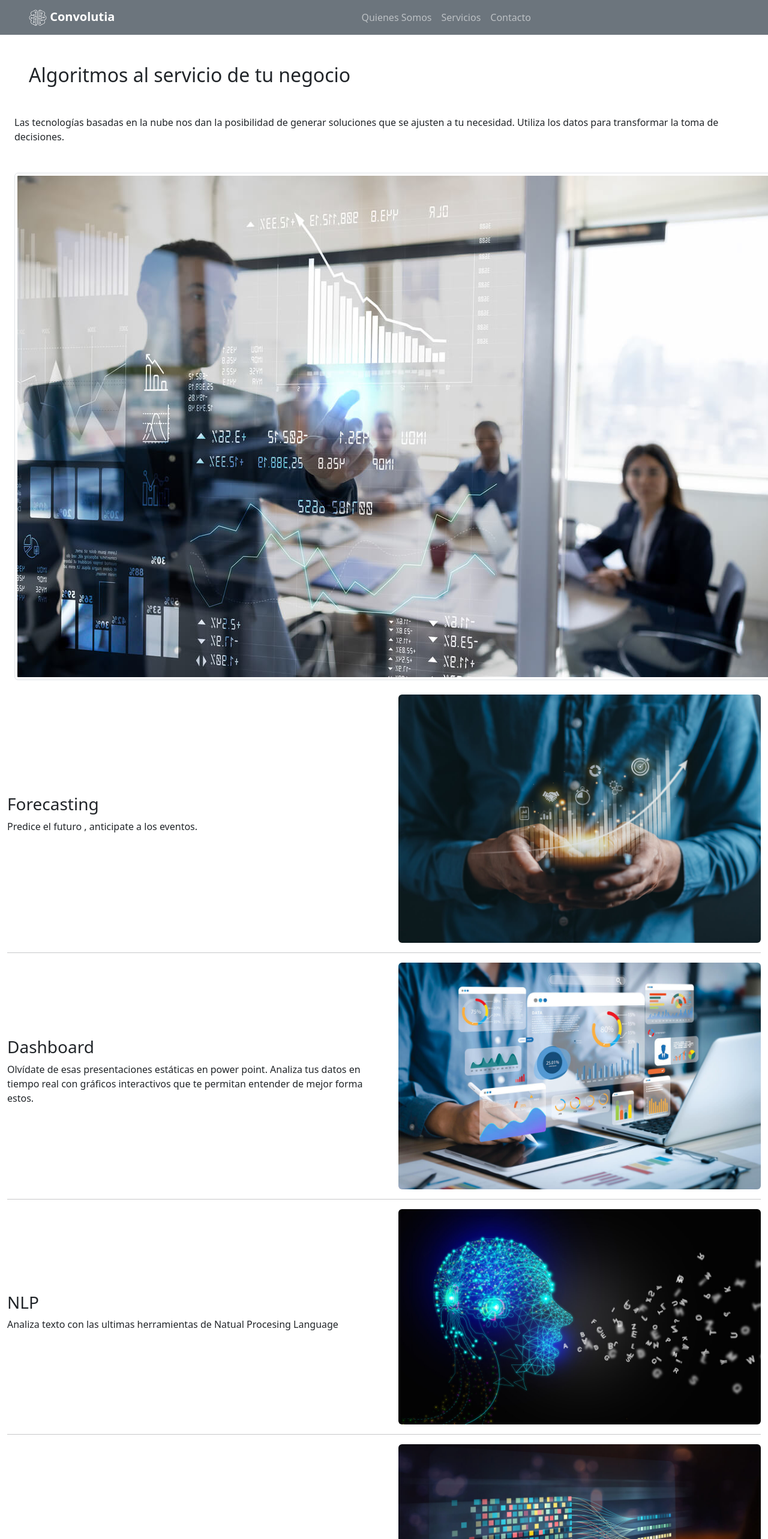
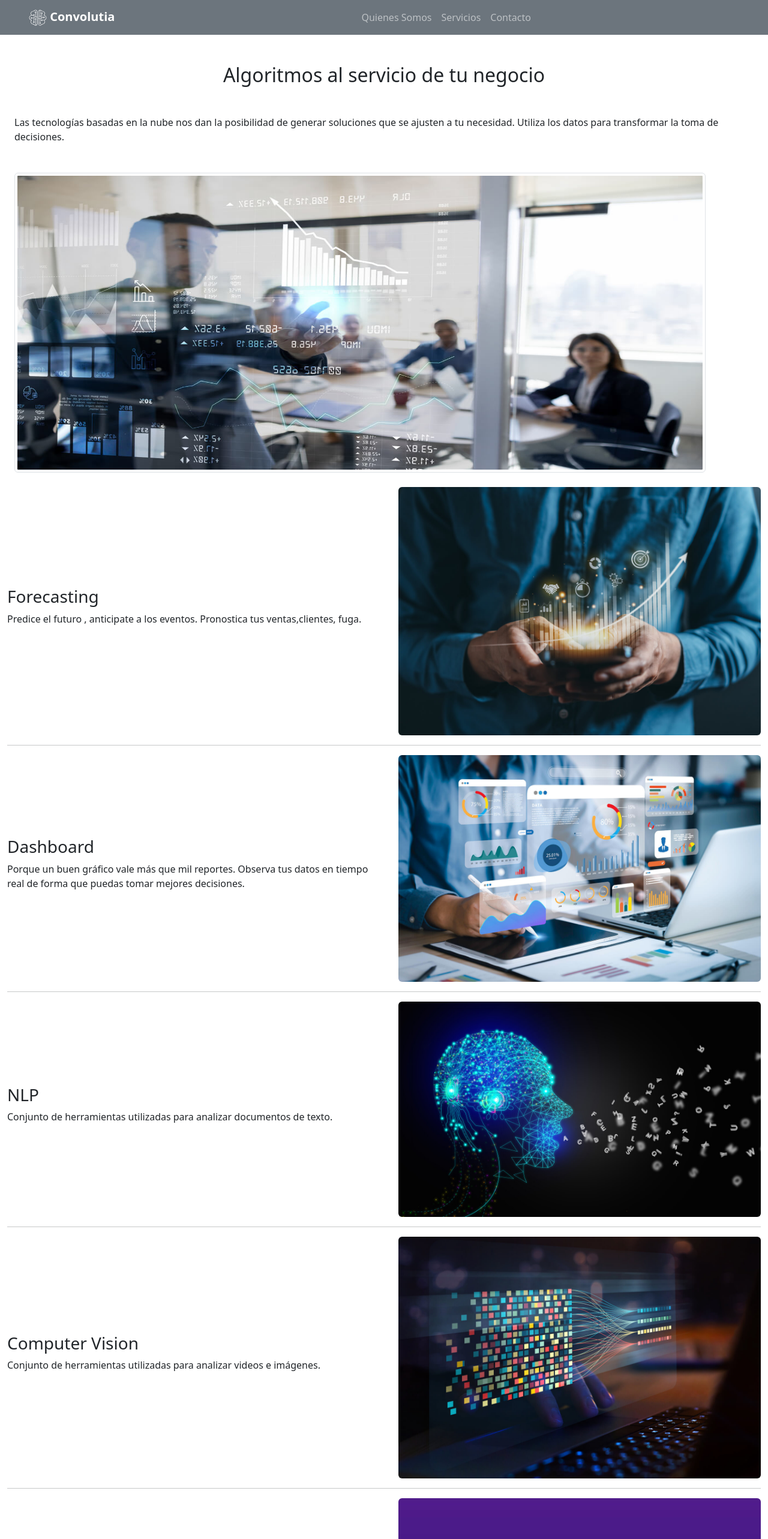
Before and after one commit to diegodiazross/convolutiva, a React (Vite) app: page /servicios in a window 1280 px wide. Shown: the top 2566 px of the page at 60% size. Built offline with nearby package versions, Linux system fonts and the light colour scheme.

Commit message:
ajustes en componente servicios

```diff
--- a/src/App.css
+++ b/src/App.css
@@ -6,9 +6,7 @@
 *::after {
   box-sizing: inherit;
 }
-/* body {
+body{
   font-family: Helvetica, Arial, sans-serif;
-  min-height: 100vh;
-  text-align: center;
-  padding: 1rem 1rem;
-} */
+  background-color: #F5F5F7;
+}
--- a/src/components/Footer.jsx
+++ b/src/components/Footer.jsx
@@ -12,7 +12,7 @@ function Footer() {
           <Image src={sobre} alt="icono sobre" className={styles["sobre"]} />
           <div>
           &nbsp;Contacto:&nbsp;
-          <i>alquimianalytics@gmail.com</i>
+          <i>convolutia@gmail.com</i>
           </div>
         </div>
       </div>
--- a/src/components/Navbar.jsx
+++ b/src/components/Navbar.jsx
@@ -1,7 +1,6 @@
 // import styles from "./Navbar.module.css";
 import Nav from "react-bootstrap/Nav";
 import Navbar from "react-bootstrap/Navbar";
-import network from "../assets/deep-learning.png";
 import Image  from "react-bootstrap/Image";
 import icon from "../assets/main-icon.svg";
 
--- a/src/components/Servicios.jsx
+++ b/src/components/Servicios.jsx
@@ -13,15 +13,15 @@ function Servicios() {
   return (
     <>
       <div>
-        <h2 className="m-5">Algoritmos al servicio de tu negocio</h2>
+        <h2 className="m-5 text-center">Algoritmos al servicio de tu negocio</h2>
         <p className="m-4">Las tecnologías basadas en la nube nos dan la posibilidad de generar soluciones que se ajusten a tu necesidad. Utiliza los datos para transformar la toma de decisiones.</p>
-        <Image className="m-4" src={bi} fluid thumbnail />
+        <Image className="m-4" style={{width:"90%", height:"500px"}}  src={bi} fluid thumbnail />
       </div>
       <Container fluid>
         <Row className="d-flex align-items-center gx-5">
           <Col md={6} className="">
             <h3 id="forecasting">Forecasting</h3>
-            <p> Predice el futuro , anticipate a los eventos.</p>
+            <p> Predice el futuro , anticipate a los eventos.	Pronostica tus ventas,clientes, fuga.</p>
           </Col>
           <Col md={6}>
             <Image src={forecasting} rounded fluid />
@@ -31,7 +31,7 @@ function Servicios() {
         <Row className="d-flex align-items-center gx-5">
           <Col md={6} className="">
             <h3 id="dashboard">Dashboard</h3>
-            <p>Olvídate de esas presentaciones estáticas en power point. Analiza tus datos en tiempo real con gráficos interactivos que te permitan entender de mejor forma estos.</p>
+            <p>Porque un buen gráfico vale más que mil reportes.	Observa tus datos en tiempo real de forma que puedas tomar mejores decisiones. </p>
           </Col>
           <Col md={6}>
             <Image src={dashboard} rounded fluid />
@@ -41,7 +41,7 @@ function Servicios() {
         <Row className="d-flex align-items-center gx-5">
           <Col md={6} className="">
             <h3 id="nlp">NLP</h3>
-            <p>Analiza texto con las ultimas herramientas de Natual Procesing Language</p>
+            <p>Conjunto de herramientas utilizadas para analizar documentos de texto.</p>
           </Col>
           <Col md={6}>
             <Image src={nlp} rounded fluid />
@@ -51,7 +51,7 @@ function Servicios() {
         <Row className="d-flex align-items-center gx-5">
           <Col md={6} className="">
             <h3 id="computervision">Computer Vision</h3>
-            <p>Analiza imagenes y/o video </p>
+            <p> Conjunto de herramientas utilizadas para analizar videos e imágenes.</p>
           </Col>
           <Col md={6}>
             <Image src={computer_vision} rounded fluid />
@@ -60,8 +60,8 @@ function Servicios() {
         <hr></hr>
         <Row className="d-flex align-items-center gx-5">
           <Col md={6} className="">
-            <h3 id="aps">Desarrollo de Apps</h3>
-            <p>aplicaciones basadas en datos </p>
+            <h3 id="aps"> Apps</h3>
+            <p>Desarrollo de aplicaciones centradas en modelos de machine learning o IA. </p>
           </Col>
           <Col md={6}>
             <Image src={app} rounded fluid />
```
